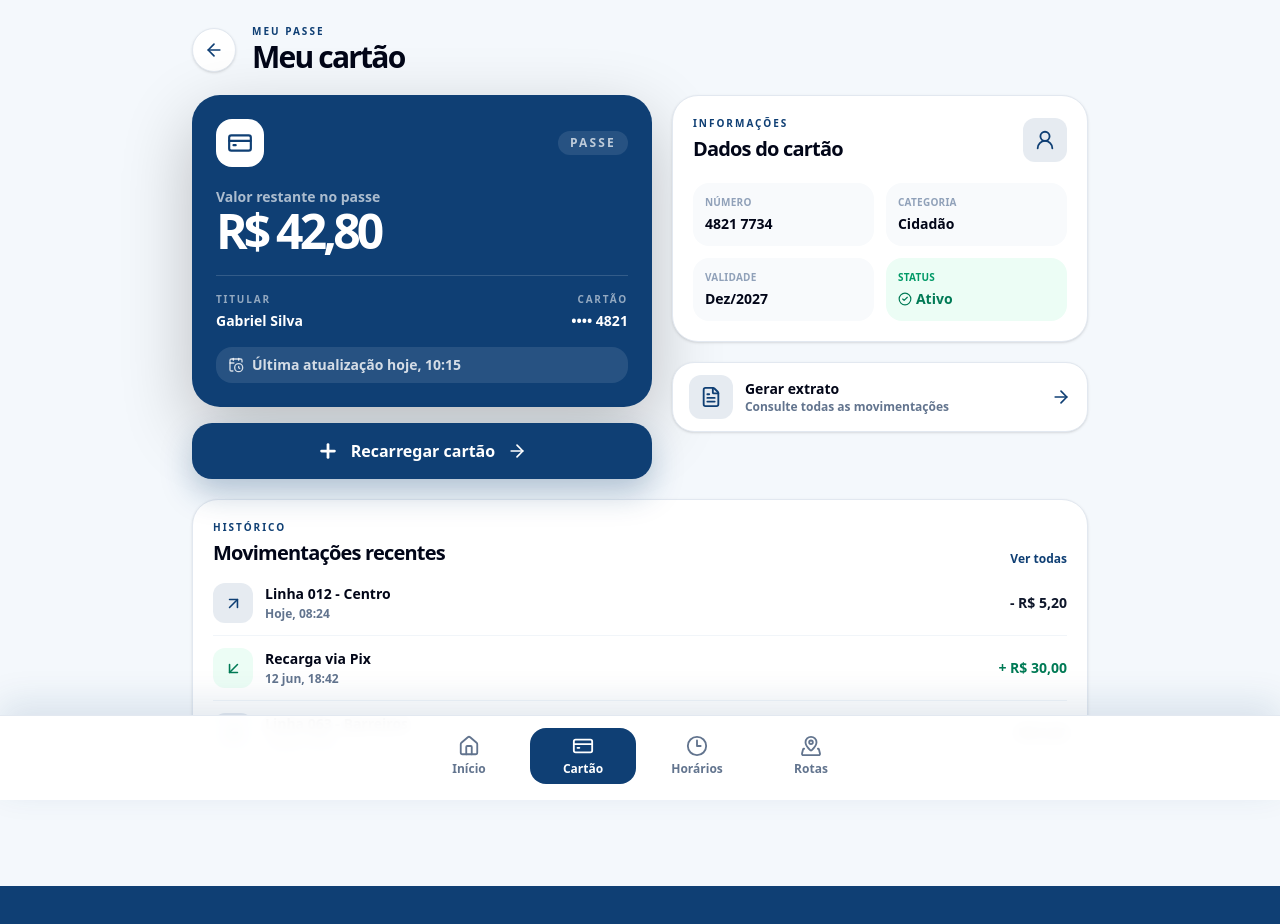
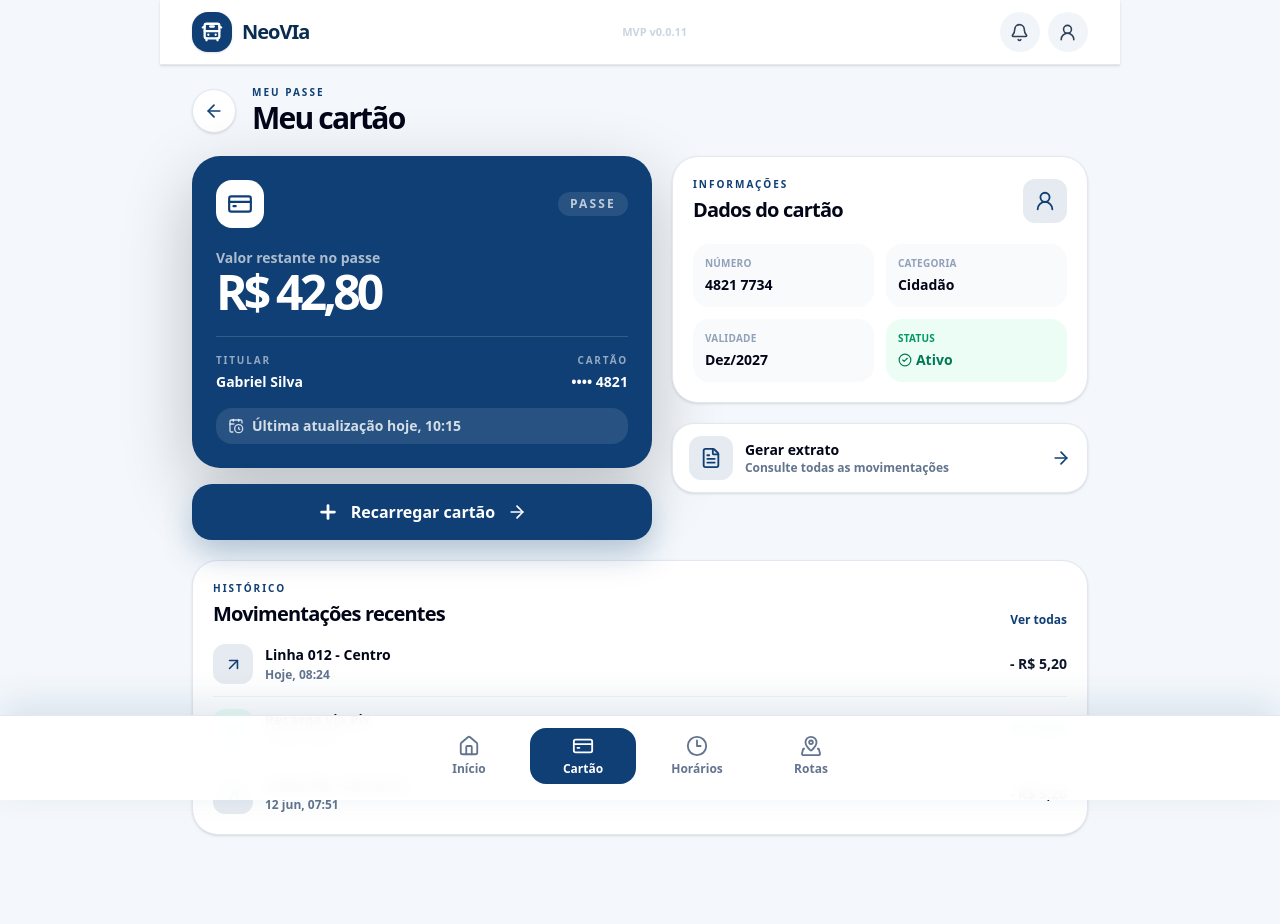
Before and after one commit to Guss2618/NeoVia, a Next.js app: page /recarga in a window 1280 px wide. Shown: the top 924 px of the page. Before the commit the page ends 886 px from the top, so only its background shows below. Built offline with nearby package versions, Linux system fonts and the light colour scheme.

Commit message:
MVP 0.0.11

```diff
--- a/app/inicio/page.tsx
+++ b/app/inicio/page.tsx
@@ -1,12 +1,5 @@
-import {
-  Bell,
-  CalendarClock,
-  BusFront,
-  CreditCard,
-  Search,
-  UserRound,
-} from "lucide-react";
-import Link from "next/link";
+import { CalendarClock, BusFront, CreditCard, Search } from "lucide-react";
+import { AppTopBar } from "../../components/AppTopBar";
 
 const favoriteRoutes = [
   {
@@ -27,46 +20,9 @@ export default function InicioPage() {
   return (
     <main className="min-h-screen bg-[#f4f8fc] px-5 pb-24 text-slate-950">
       <section className="mx-auto w-full max-w-md">
-        <header className="-mx-5 flex items-center justify-between gap-3 border-b border-slate-200 bg-white px-5 py-3 shadow-sm">
-          <button
-            type="button"
-            aria-label="NeoVIa"
-            className="flex min-w-0 items-center gap-2.5 rounded-2xl text-left focus:outline-none focus:ring-2 focus:ring-brand-primary/20"
-          >
-            <span className="grid size-10 shrink-0 place-items-center rounded-2xl bg-brand-primary text-white shadow-sm">
-              <BusFront size={22} strokeWidth={2.5} />
-            </span>
-            <span className="truncate text-xl font-black tracking-[-0.05em] text-brand-dark">
-              NeoVIa
-            </span>
-          </button>
+        <AppTopBar className="-mx-5" version="MVP v0.0.11" />
 
-          <Link
-            href="/versoes"
-            className="shrink-0 text-[11px] font-semibold text-slate-300 transition hover:text-slate-500 focus:outline-none focus:ring-2 focus:ring-slate-300/40"
-          >
-            MVP v0.0.10
-          </Link>
-
-          <div className="flex shrink-0 items-center gap-2">
-            <button
-              type="button"
-              aria-label="Notificacoes"
-              className="grid size-10 place-items-center rounded-full bg-slate-100 text-slate-700 transition hover:bg-slate-200 hover:text-brand-primary focus:outline-none focus:ring-2 focus:ring-brand-primary/20"
-            >
-              <Bell size={19} />
-            </button>
-            <button
-              type="button"
-              aria-label="Perfil"
-              className="grid size-10 place-items-center rounded-full bg-slate-100 text-slate-700 transition hover:bg-slate-200 hover:text-brand-primary focus:outline-none focus:ring-2 focus:ring-brand-primary/20"
-            >
-              <UserRound size={19} />
-            </button>
-          </div>
-        </header>
-
-        <label className="mt-3 flex h-12 items-center gap-3 rounded-[20px] border border-slate-200 bg-white px-4 shadow-sm focus-within:ring-2 focus-within:ring-brand-primary/25">
+        <label className="mt-6 flex h-12 items-center gap-3 rounded-[20px] border border-slate-200 bg-white px-4 shadow-sm focus-within:ring-2 focus-within:ring-brand-primary/25">
           <Search className="text-brand-primary" size={20} />
           <input
             type="search"
--- a/app/page.tsx
+++ b/app/page.tsx
@@ -46,7 +46,7 @@ export default function Home() {
             href="/versoes"
             className="rounded-full border border-white/20 px-4 py-2 text-sm font-semibold text-white/80 transition hover:bg-white/10 focus:outline-none focus:ring-2 focus:ring-white/80"
           >
-            MVP v0.0.10
+            MVP v0.0.11
           </Link>
         </header>
 
--- a/app/recarga/page.tsx
+++ b/app/recarga/page.tsx
@@ -11,6 +11,7 @@ import {
   UserRound,
 } from "lucide-react";
 import Link from "next/link";
+import { AppTopBar } from "../../components/AppTopBar";
 
 const recentTransactions = [
   {
@@ -35,9 +36,14 @@ const recentTransactions = [
 
 export default function RecargaPage() {
   return (
-    <main className="min-h-screen bg-[#f4f8fc] px-5 pb-28 pt-4 text-slate-950 sm:px-8 sm:pt-6">
+    <main className="min-h-screen bg-[#f4f8fc] px-5 pb-28 text-slate-950 sm:px-8">
       <section className="mx-auto w-full max-w-4xl">
-        <header className="flex items-center gap-4">
+        <AppTopBar
+          className="-mx-5 sm:-mx-8 sm:px-8"
+          version="MVP v0.0.11"
+        />
+
+        <header className="mt-5 flex items-center gap-4">
           <Link
             href="/inicio"
             aria-label="Voltar para o início"
--- /dev/null
+++ b/components/AppTopBar.tsx
@@ -0,0 +1,52 @@
+import { Bell, BusFront, UserRound } from "lucide-react";
+import Link from "next/link";
+
+type AppTopBarProps = {
+  className?: string;
+  version: string;
+};
+
+export function AppTopBar({ className = "", version }: AppTopBarProps) {
+  return (
+    <header
+      className={`flex items-center justify-between gap-3 border-b border-slate-200 bg-white px-5 py-3 shadow-sm ${className}`}
+    >
+      <button
+        type="button"
+        aria-label="NeoVIa"
+        className="flex min-w-0 items-center gap-2.5 rounded-2xl text-left focus:outline-none focus:ring-2 focus:ring-brand-primary/20"
+      >
+        <span className="grid size-10 shrink-0 place-items-center rounded-2xl bg-brand-primary text-white shadow-sm">
+          <BusFront size={22} strokeWidth={2.5} />
+        </span>
+        <span className="truncate text-xl font-black tracking-[-0.05em] text-brand-dark">
+          NeoVIa
+        </span>
+      </button>
+
+      <Link
+        href="/versoes"
+        className="shrink-0 text-[11px] font-semibold text-slate-300 transition hover:text-slate-500 focus:outline-none focus:ring-2 focus:ring-slate-300/40"
+      >
+        {version}
+      </Link>
+
+      <div className="flex shrink-0 items-center gap-2">
+        <button
+          type="button"
+          aria-label="Notificacoes"
+          className="grid size-10 place-items-center rounded-full bg-slate-100 text-slate-700 transition hover:bg-slate-200 hover:text-brand-primary focus:outline-none focus:ring-2 focus:ring-brand-primary/20"
+        >
+          <Bell size={19} />
+        </button>
+        <button
+          type="button"
+          aria-label="Perfil"
+          className="grid size-10 place-items-center rounded-full bg-slate-100 text-slate-700 transition hover:bg-slate-200 hover:text-brand-primary focus:outline-none focus:ring-2 focus:ring-brand-primary/20"
+        >
+          <UserRound size={19} />
+        </button>
+      </div>
+    </header>
+  );
+}
--- a/data/versoes.json
+++ b/data/versoes.json
@@ -86,5 +86,14 @@
       "Texto de versao MVP reposicionado no centro do menu superior, entre a logo e os icones de notificacoes e perfil.",
       "Layout do cabecalho ajustado para manter os tres grupos alinhados na mesma linha."
     ]
+  },
+  {
+    "versao": "MVP v0.0.11",
+    "data": "2026-06-16",
+    "alteracoes": [
+      "Menu superior compartilhado adicionado tambem a pagina de cartao.",
+      "Distancia entre o menu superior e o input Escolha sua rota aumentada na tela inicial.",
+      "Cabecalho superior extraido para componente reutilizavel."
+    ]
   }
 ]
```
Also changed, not shown: 2 other files (tests, documents, lock files or other folders).
